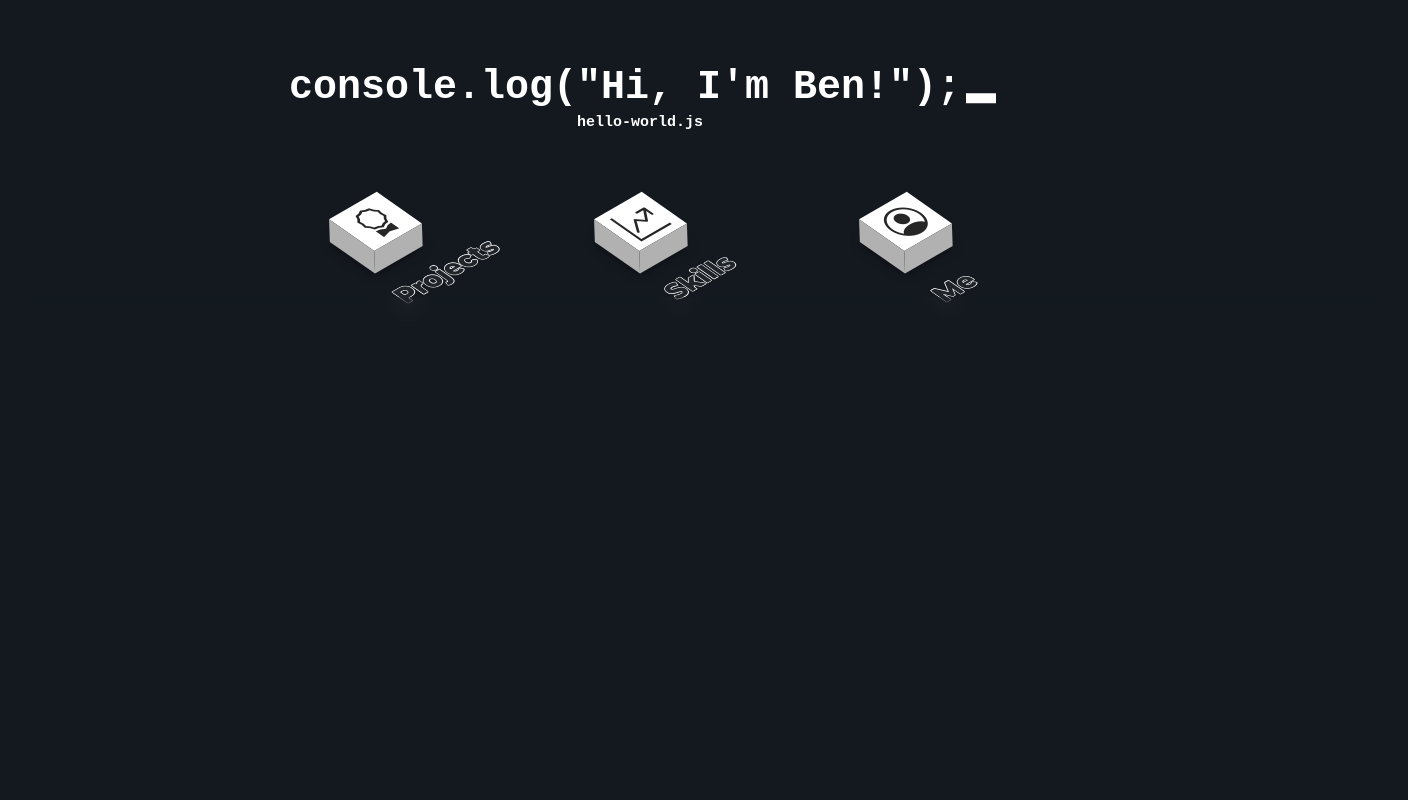
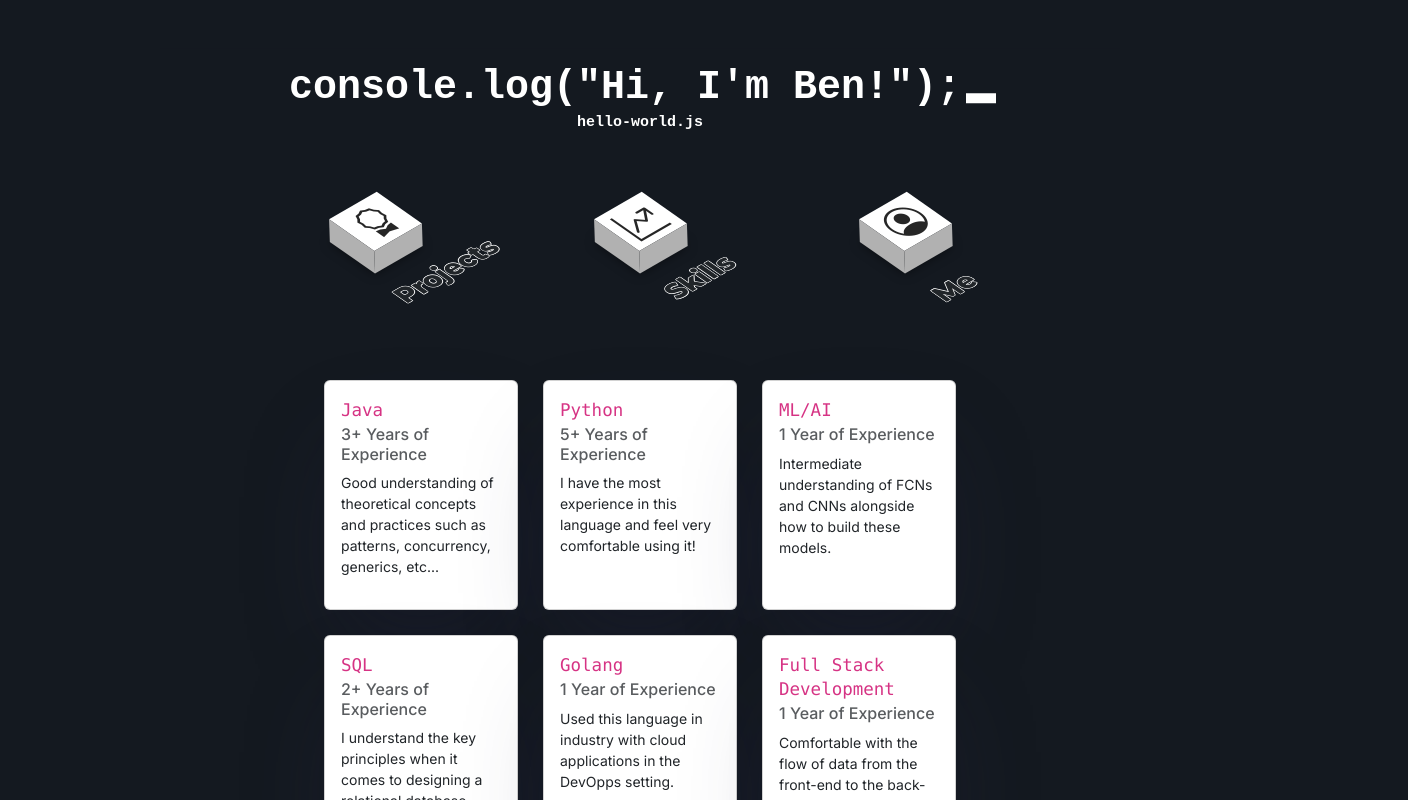
Before and after one commit to be-nny/portfolio, a Next.js app in the folder my-portfolio-site/: page / in a window 1280 px wide. Both pictures are taken after a click on the link 640 px from the left and 221 px from the top of the page. Shown: the top 800 px of the page, 1408 px wide, since content can reach past the window. Built offline with nearby package versions, Linux system fonts and the light colour scheme.

Commit message:
Skills.tsx updated

```diff
--- a/my-portfolio-site/app/components/Menu.module.css
+++ b/my-portfolio-site/app/components/Menu.module.css
@@ -56,7 +56,6 @@
 .menuIcon {
   font-size: 35px;
   color: #262626;
-  transition: 0.5s;
   text-align: center;
   display: block;
 }
--- a/my-portfolio-site/app/components/Projects.module.css
+++ b/my-portfolio-site/app/components/Projects.module.css
@@ -1,5 +1,10 @@
 .card{
     box-shadow: rgba(50, 50, 93, 0.25) 0px 50px 100px -20px, rgba(0, 0, 0, 0.3) 0px 30px 60px -30px;
+    transition: ease-in-out 0.5s;
+}
+
+.card:hover {
+    transform: scale(1.05);
 }
 
 .cardImgTop{
@@ -11,15 +16,14 @@
 }
 
 .categoryGrid {
-    background-color: #22252a;
     position: relative;
     display: grid;
-    grid-template-columns: 1fr 1fr 1fr 1fr;
+    grid-template-columns: 1fr 1fr 1fr;
     grid-gap: 25px;
     grid-area: auto;
     padding: 50px 100px 50px;
     height:500px;
-    width: 160%;
+    width: 130%;
     overflow: scroll;
 
     top: 50%;
--- a/my-portfolio-site/app/components/Skills.module.css
+++ b/my-portfolio-site/app/components/Skills.module.css
@@ -2,10 +2,19 @@
     position: relative;
     display: grid;
     grid-template-columns: 1fr 1fr 1fr;
-    grid-gap: 10px;
+    grid-gap: 25px;
     grid-area: auto;
-    padding-left: 100px;
-    padding-right: 100px;
+    padding: 50px 100px 50px;
+
     height:500px;
     overflow: scroll;
 }
+
+.card{
+    box-shadow: rgba(50, 50, 93, 0.25) 0px 50px 100px -20px, rgba(0, 0, 0, 0.3) 0px 30px 60px -30px;
+    transition: ease-in-out 0.5s;
+}
+
+.card:hover {
+    transform: scale(1.05);
+}
--- a/my-portfolio-site/app/components/Skills.tsx
+++ b/my-portfolio-site/app/components/Skills.tsx
@@ -3,7 +3,85 @@ import styles from './Skills.module.css';
 export const Skills = () => {
     return(
         <div className={styles.skillsGridLayout}>
+            <div className={`card ${styles.card}`} style={{height: "230px"}}>
+                <div className="card-body">
+                    <h5 className="card-title"><code>Java</code></h5>
+                    <h6 className="card-subtitle mb-2 text-muted">3+ Years of Experience</h6>
+                    <p className="card-text small">
+                        Good understanding of theoretical concepts and practices such as patterns, concurrency, generics, etc...
+                    </p>
+                </div>
+            </div>
 
+            <div className={`card ${styles.card}`} style={{height: "230px"}}>
+                <div className="card-body">
+                    <h5 className="card-title"><code>Python</code></h5>
+                    <h6 className="card-subtitle mb-2 text-muted">5+ Years of Experience</h6>
+                    <p className="card-text small">
+                        I have the most experience in this language and feel very comfortable using it!
+                    </p>
+                </div>
+            </div>
+
+            <div className={`card ${styles.card}`} style={{height: "230px"}}>
+                <div className="card-body">
+                    <h5 className="card-title"><code>ML/AI</code></h5>
+                    <h6 className="card-subtitle mb-2 text-muted">1 Year of Experience</h6>
+                    <p className="card-text small">
+                        Intermediate understanding of FCNs and CNNs alongside how to build these models.
+                    </p>
+                </div>
+            </div>
+
+            <div className={`card ${styles.card}`} style={{height: "230px"}}>
+                <div className="card-body">
+                    <h5 className="card-title"><code>SQL</code></h5>
+                    <h6 className="card-subtitle mb-2 text-muted">2+ Years of Experience</h6>
+                    <p className="card-text small">
+                        I understand the key principles when it comes to designing a relational database, DDL/DML, and SQL.
+                    </p>
+                </div>
+            </div>
+
+            <div className={`card ${styles.card}`} style={{height: "230px"}}>
+                <div className="card-body">
+                    <h5 className="card-title"><code>Golang</code></h5>
+                    <h6 className="card-subtitle mb-2 text-muted">1 Year of Experience</h6>
+                    <p className="card-text small">
+                        Used this language in industry with cloud applications in the DevOpps setting.
+                    </p>
+                </div>
+            </div>
+
+            <div className={`card ${styles.card}`} style={{height: "230px"}}>
+                <div className="card-body">
+                    <h5 className="card-title"><code>Full Stack Development</code></h5>
+                    <h6 className="card-subtitle mb-2 text-muted">1 Year of Experience</h6>
+                    <p className="card-text small">
+                        Comfortable with the flow of data from the front-end to the back-end, and I understand the importance of network security in this area.
+                    </p>
+                </div>
+            </div>
+
+            <div className={`card ${styles.card}`} style={{height: "230px"}}>
+                <div className="card-body">
+                    <h5 className="card-title"><code>Haskell</code></h5>
+                    <h6 className="card-subtitle mb-2 text-muted">1 Year of Experience</h6>
+                    <p className="card-text small">
+                        Used functional programming languages like this alongside <code>Prolog</code> with well rounded knowledge with the paradigms that come with them.
+                    </p>
+                </div>
+            </div>
+
+            <div className={`card ${styles.card}`} style={{height: "230px"}}>
+                <div className="card-body">
+                    <h5 className="card-title"><code>C/C++</code></h5>
+                    <h6 className="card-subtitle mb-2 text-muted">1 Year of Experience</h6>
+                    <p className="card-text small">
+                        Although my understanding isn't the most advanced as its my newest language, I understand the importance of memory management in this language.
+                    </p>
+                </div>
+            </div>
         </div>
     );
 }
--- a/my-portfolio-site/app/page.tsx
+++ b/my-portfolio-site/app/page.tsx
@@ -84,7 +84,7 @@ export default function Home() {
             <br/>
             <div className={"console-file-name"}>hello-world{typingStatusLanguage}</div>
         </div>
-        <div className={"blur"}></div>
+        {/*<div className={"blur"}></div>*/}
         <div className={"main-container"}>
             <Menu/>
             <DisplayTab/>
```
